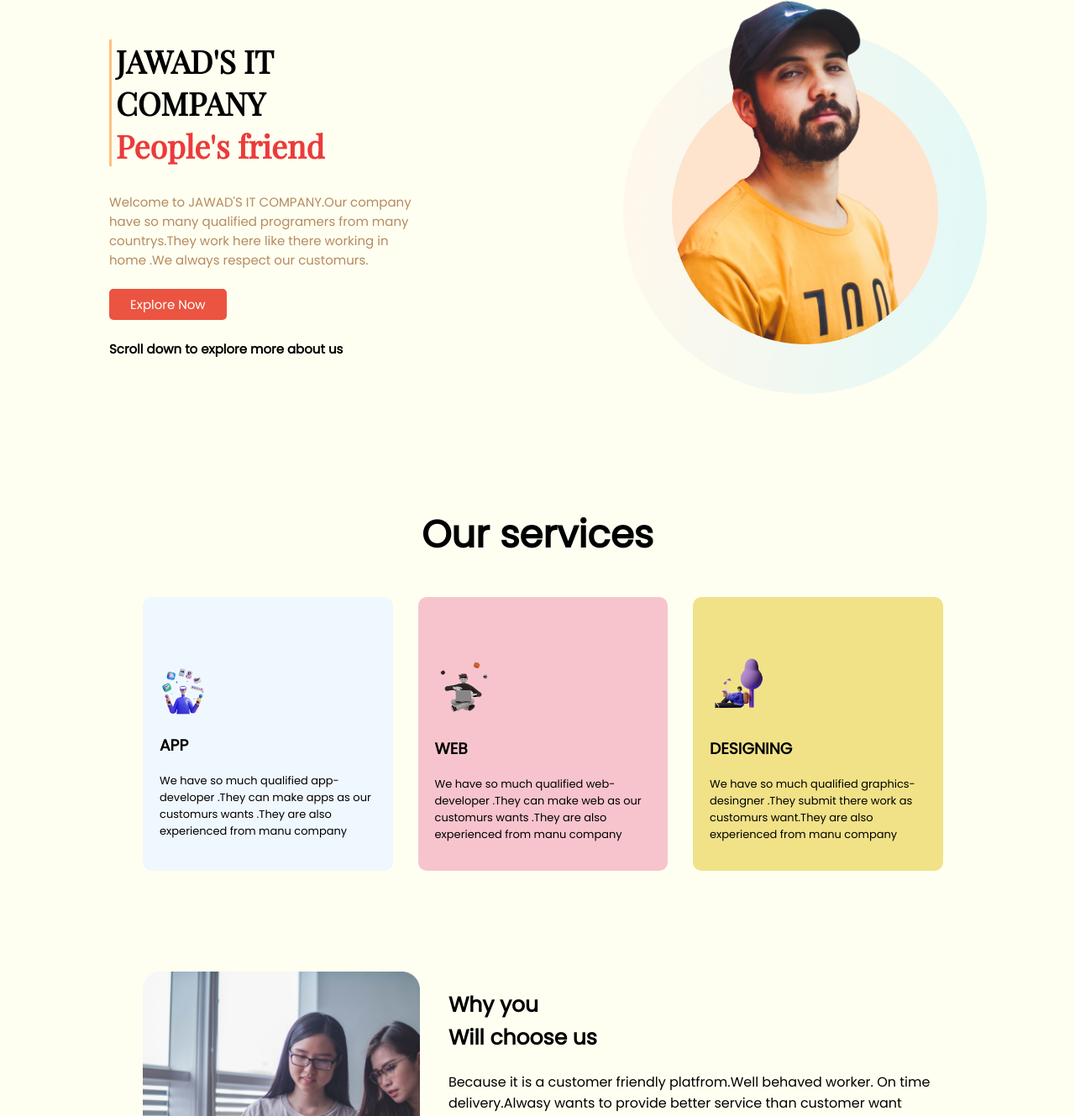
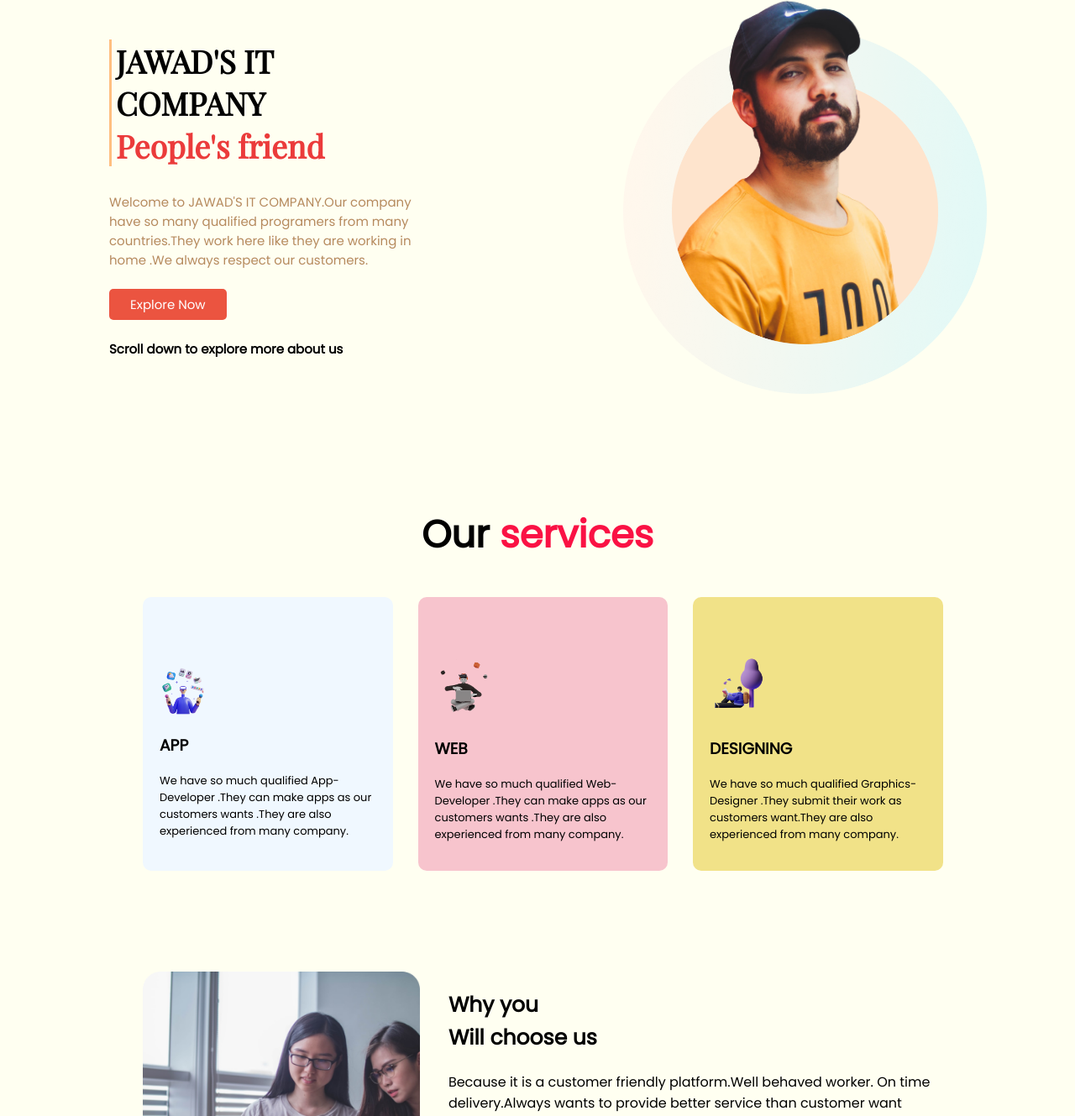
Before and after one commit to 21jawadtanvir/Assingment1, a plain HTML site: page index.html in a window 1280 px wide. Shown: the part 74-1403 px from the top of the page at 84% size. Drawn offline with nearby package versions, Linux system fonts and the light colour scheme.

Commit message:
correction

```diff
--- a/index.html
+++ b/index.html
@@ -15,7 +15,7 @@
             <h2 class="mission2022">People's friend</h2>
         </div>
           <p>
-            Welcome to JAWAD'S IT COMPANY.Our company have so many qualified programers from many countrys.They work here like there working in home .We always respect our customurs.
+            Welcome to JAWAD'S IT COMPANY.Our company have so many qualified programers from many countries.They work here like they are working in home .We always respect our customers.
           </p>
           <a href="" class="classa">Explore Now</a>
           <h4>Scroll down to explore more about us</h4>
@@ -25,22 +25,25 @@
         </div>
     </section>
     <section>
-        <div class="servicesh1"><h1>Our services</h1></div>
+        <div class="servicesh1"><h1>Our <span>services</span> </h1></div>
         <div class="services">
             <div class="ill1">
                 <img src="images/illustrators/illustrator-1.png" alt="">
                 <h3>APP</h3>
-                <P>We have so much qualified app-developer .They can make apps as our customurs wants .They are also experienced from manu company</P>
+                <P>
+                    We have so much qualified App-Developer .They can make apps as our customers wants .They are also experienced from many company.
+
+                </P>
             </div>
             <div class="ill2">
                 <img src="images/illustrators/illustrator-2.png" alt="">
                 <h3>WEB</h3>
-                <P>We have so much qualified web-developer .They can make web as our customurs wants .They are also experienced from manu company</P>
+                <P>We have so much qualified Web-Developer .They can make apps as our customers wants .They are also experienced from many company.</P>
             </div>
             <div class="ill3">
                 <img src="images/illustrators/illustrator-3.png" alt="">
                 <h3>DESIGNING</h3>
-                <P>We have so much qualified graphics-desingner .They submit there work as customurs want.They are also experienced from manu company</P>
+                <P>We have so much qualified Graphics-Designer .They submit their work as customers want.They are also experienced from many company.</P>
             </div>
         </div>
     </section>
@@ -52,7 +55,7 @@
             <div class="aboutuswriting">
                 <h1>Why you </h1>
                 <h1 id="abouth1">Will choose us</h1>
-                <p>Because it is a customer friendly platfrom.Well behaved worker. On time delivery.Alwasy wants to provide better service than customer want
+                <p>Because it is a customer friendly platform.Well behaved worker. On time delivery.Always wants to provide better service than customer want
                 </p>
                 <a href="">More about us</a>
             </div>
@@ -63,7 +66,7 @@
             <div class="communitywriting">
                 <h1>Know about</h1>
                 <h1 id="communityh1">Our community</h1>
-                <p>We work globaly .We have so many foreign programer .We already successfully completed so many countrys order.They are also very setisfided with us
+                <p>We work globally .We have so many foreign programer .We already successfully completed so many countrys order.They are also very satisfied with us.
                 </p>
                 <a href="">Our community</a>
             </div>
@@ -80,7 +83,7 @@
             <img src="images/pictures/app.png" alt="">
            <div class="newswriting">
             <h1>Up coming <br> <span>Updates</span> </h1>
-            <p>There so many updates are coming in our company .We are launching a new app of your company for the batterment of our customers.Our website updation work under progress.We are alos hiring so many qulified programers</p>
+            <p>There so many updates are coming in our company .We are launching a new app of our company for the batterment of our customers.Our website updation work under progress.We are also hiring so many qulified programers</p>
            </div>
 
         </div>
--- a/style.css
+++ b/style.css
@@ -63,7 +63,9 @@ body{
     font-size: 30px;
     font-family:'Poppins', sans-serif ;
 }
-
+.servicesh1 span{
+    color: #fa1244;
+}
 .services{
     display: flex;
     margin-top: 40px;
@@ -191,7 +193,10 @@ body{
     color: rgb(243, 55, 48);
     font-size: 35px;
 }
+.footerh1 span{
+    color: #7a0a22;
 
+}
 .comingc{
     text-align: center;
     font-size: 35px;
```
